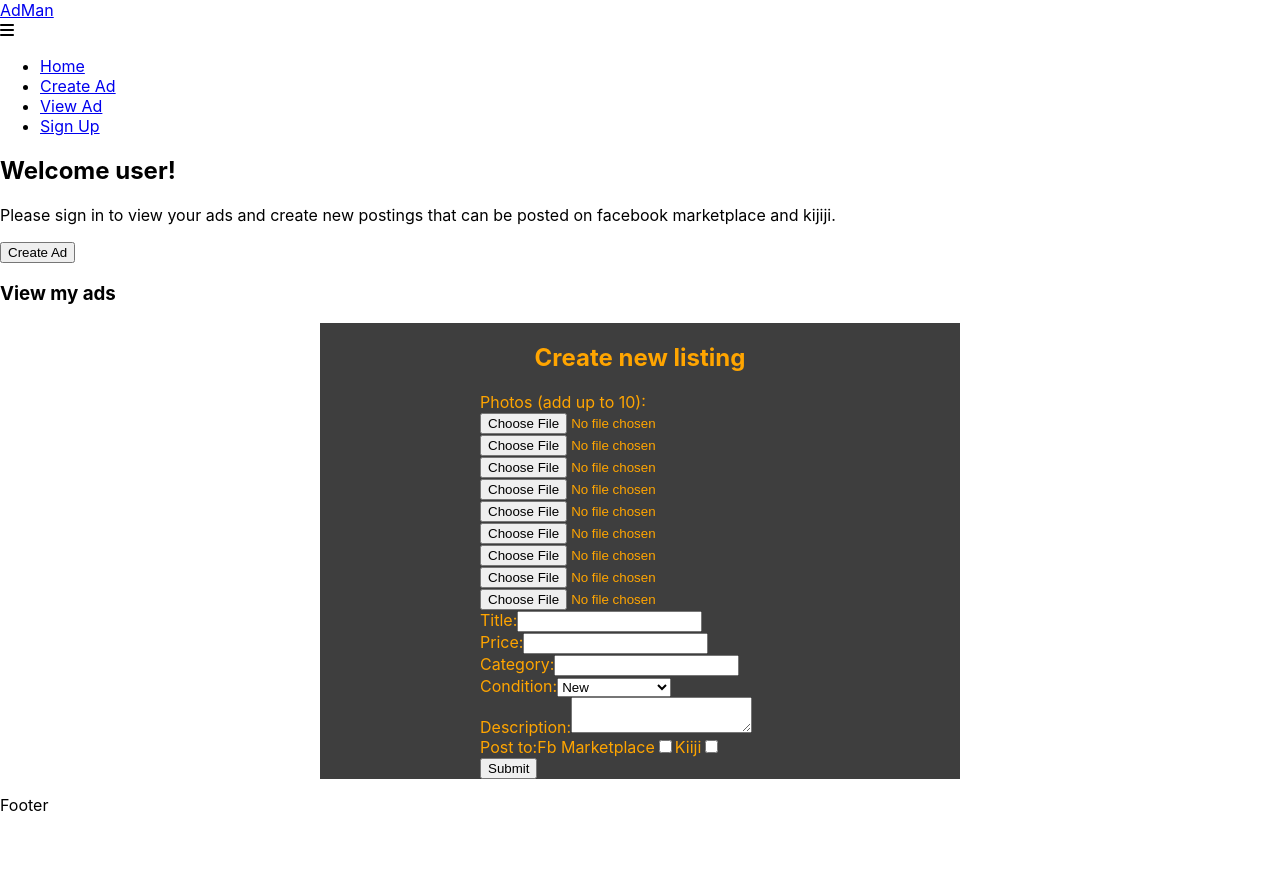
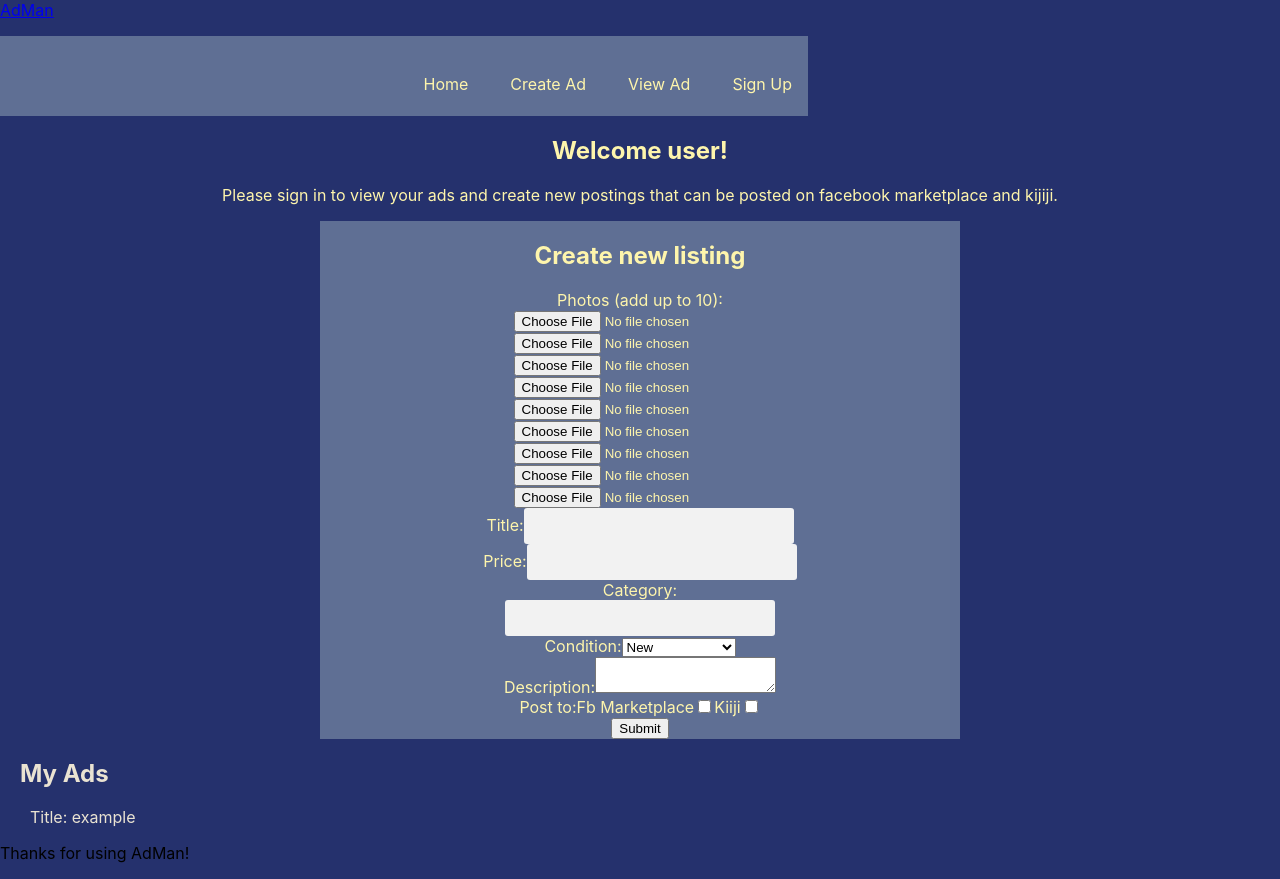
Before and after one commit to yobazy/ad-manager, a React (Create React App) app in the folder client/: page / in a window 1280 px wide. Before the commit the page ends 831 px from the top, so only its background shows below. Built offline with nearby package versions, Linux system fonts and the light colour scheme.

Commit message:
Adds state updating on adForm submission

```diff
--- a/client/src/App.js
+++ b/client/src/App.js
@@ -4,6 +4,7 @@ import Navbar from './components/Navbar';
 import Footer from './components/Footer';
 import AdForm from './components/AdForm';
 import ViewAds from './components/pages/ViewAds';
+import './App.css'
 
 import {BrowserRouter as Router, Routes, Route} from 'react-router-dom';
 
@@ -12,9 +13,17 @@ const switchListing = function switchToListing() {
 }
 
 function App() {
-  const [state, setState] = useState({
-    listings: [{title: "banana"}],
-  })
+  const [adsInfo, setAdsInfo] = useState([{
+    title: "example",
+    price: "$10",
+    description: ""
+    }]);
+
+  const pull_data = (newAd) => {
+    console.log('newAd',newAd)
+    setAdsInfo(newAd)
+    console.log(adsInfo)
+  }
 
   return (
     <div className="App">
@@ -26,14 +35,15 @@ function App() {
         </Routes>
       </Router> */}
       <body>
-        <section>
-          <h1>Welcome user!</h1>
-          <p>Please sign in to view your ads and create new postings that can be posted on facebook marketplace and kijiji.</p>
+        <section className="container">
+          <h1 className="text">Welcome user!</h1>
+          <p className="text">Please sign in to view your ads and create new postings that can be posted on facebook marketplace and kijiji.</p>
         </section>
-        <button type="button">Create Ad</button>
-        <h3>View my ads</h3>
-        <AdForm></AdForm>
-        <ViewAds listings={state.listings}></ViewAds>
+        {/* Can remove the following line */}
+        {/* <button type="button">Create Ad</button> */}
+        {/* <h3>View my ads</h3> */}
+        <AdForm func={setAdsInfo}></AdForm>
+        <ViewAds listings={adsInfo}></ViewAds>
         <Footer />
       </body>
     </div>
--- a/client/src/components/AdForm.css
+++ b/client/src/components/AdForm.css
@@ -1,20 +1,40 @@
 .adform {
     margin: auto;
     width: 50%;
-    color:orange;
-    background-color:rgb(62, 62, 62);
+    color:#FEF5AC;
+    background-color:#5F6F94;
     align-content: center;
     justify-content: center;
     align-items: center;
     border-color: 10px dotted red;
+    /* text-align: center; */
 }
 
 .element {
     margin: auto;
     width: 50%;
     border-color: 2px dotted red;
+    text-align: center;
 }
 
 .center {
     text-align: center;
 }
+
+.custom-field {
+    font-size: 14px;
+    position: relative;
+  }
+
+.custom-field {
+    border: none;
+    -webkit-appearance: none;
+    -ms-appearance: none;
+    -moz-appearance: none;
+    appearance: none;
+    background: #f2f2f2;
+    padding: 10px;
+    border-radius: 3px;
+    width: 250px;
+    font-size: 14px;
+}
--- a/client/src/components/AdForm.js
+++ b/client/src/components/AdForm.js
@@ -12,7 +12,7 @@ import './AdForm.css';
 //     console.log(contactInfo);
 // };
 
-export default function AdForm() {
+export default function AdForm(props) {
     const [adInfo, setAdInfo] = useState({
         title: "",
         price: "",
@@ -26,7 +26,9 @@ export default function AdForm() {
     const handleSubmit = (event) => {
         // prevents the submit button from refreshing the page
             event.preventDefault();
-            console.log(adInfo);
+            // console.log(state)
+            // setAdsInfo={adInfo}
+            props.func([adInfo]);
     };
 
     return (
--- a/client/src/components/Footer.js
+++ b/client/src/components/Footer.js
@@ -1,10 +1,11 @@
 import React from "react";
+import './Footer.css';
 
 function Footer() {
     return (
         <div class='footer-container'>
             <section>
-                <p>Footer</p>
+                <p>Thanks for using AdMan!</p>
             </section>
         </div>
     )
--- a/client/src/components/Navbar.js
+++ b/client/src/components/Navbar.js
@@ -1,5 +1,6 @@
 import React,{ useState } from 'react';
 import { Link } from 'react-router-dom';
+import './Navbar.css'
 
 export default function Navbar() {
     const [click, setClick] = useState(false);
--- /dev/null
+++ b/client/src/components/pages/ViewAds.css
@@ -0,0 +1,9 @@
+.ads-container {
+    color: #EAE3D2;
+    padding-left:20px;
+    margin:auto;
+}
+
+.ad-container  {
+    padding-left: 10px;
+}
--- a/client/src/components/pages/ViewAds.js
+++ b/client/src/components/pages/ViewAds.js
@@ -1,8 +1,17 @@
 import React from 'react';
+import './ViewAds.css'
 
-export default function ViewAds() {
+export default function ViewAds(props) {
+    console.log('props',props)
+    const listing1 = props.listings[0]
+
     return (
-        <>
-        </>
+        <div className="ads-container">
+            <h2>My Ads</h2>
+            <div className="ad-container">
+                <p>Title: {listing1.title}</p>
+            </div>
+            {/* <p>{props}</p> */}
+        </div>
     );
 }
```
Also changed, not shown: client/src/components/Button.js (+43 -3 lines), client/src/setupTests.js (deleted, +0 -5 lines), client/src/logo.svg (deleted), 1 other file (tests, documents, lock files or other folders).
